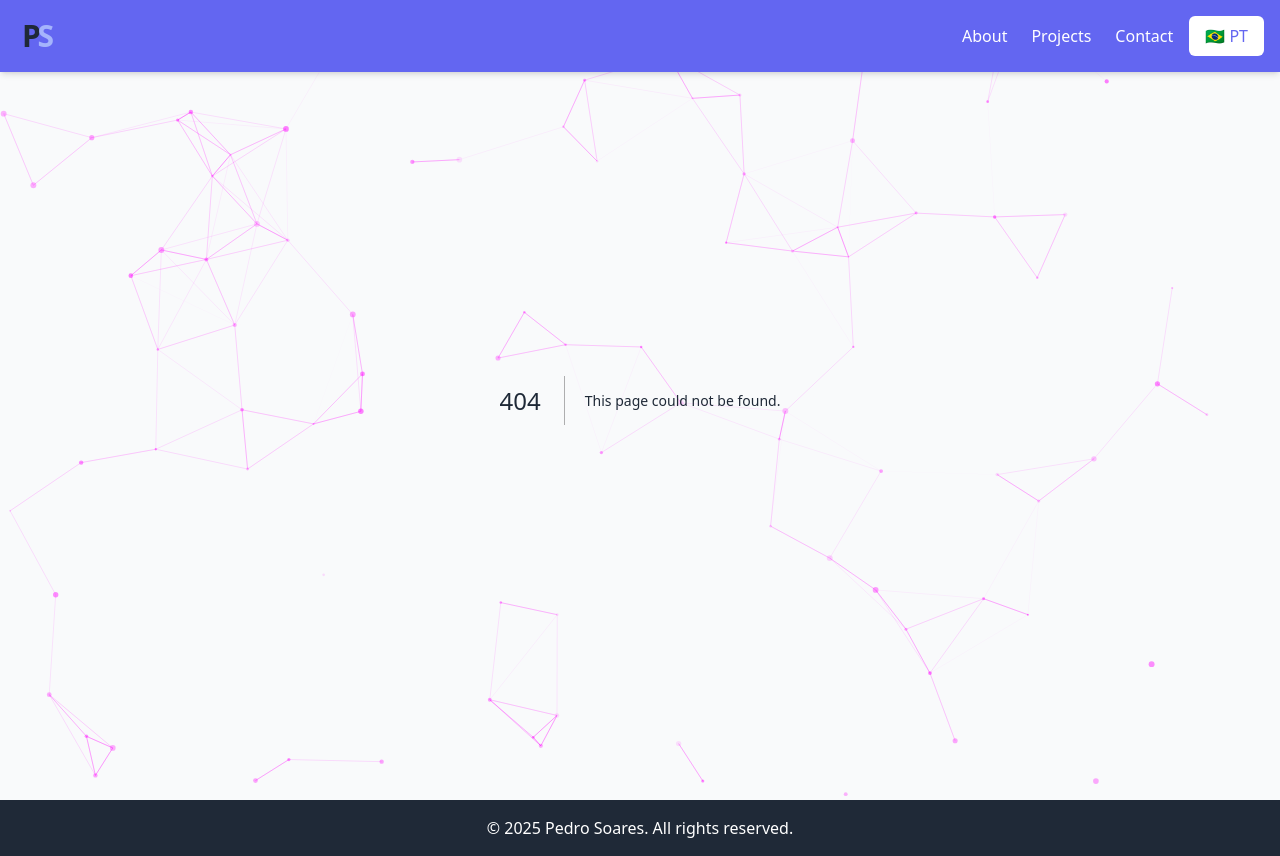
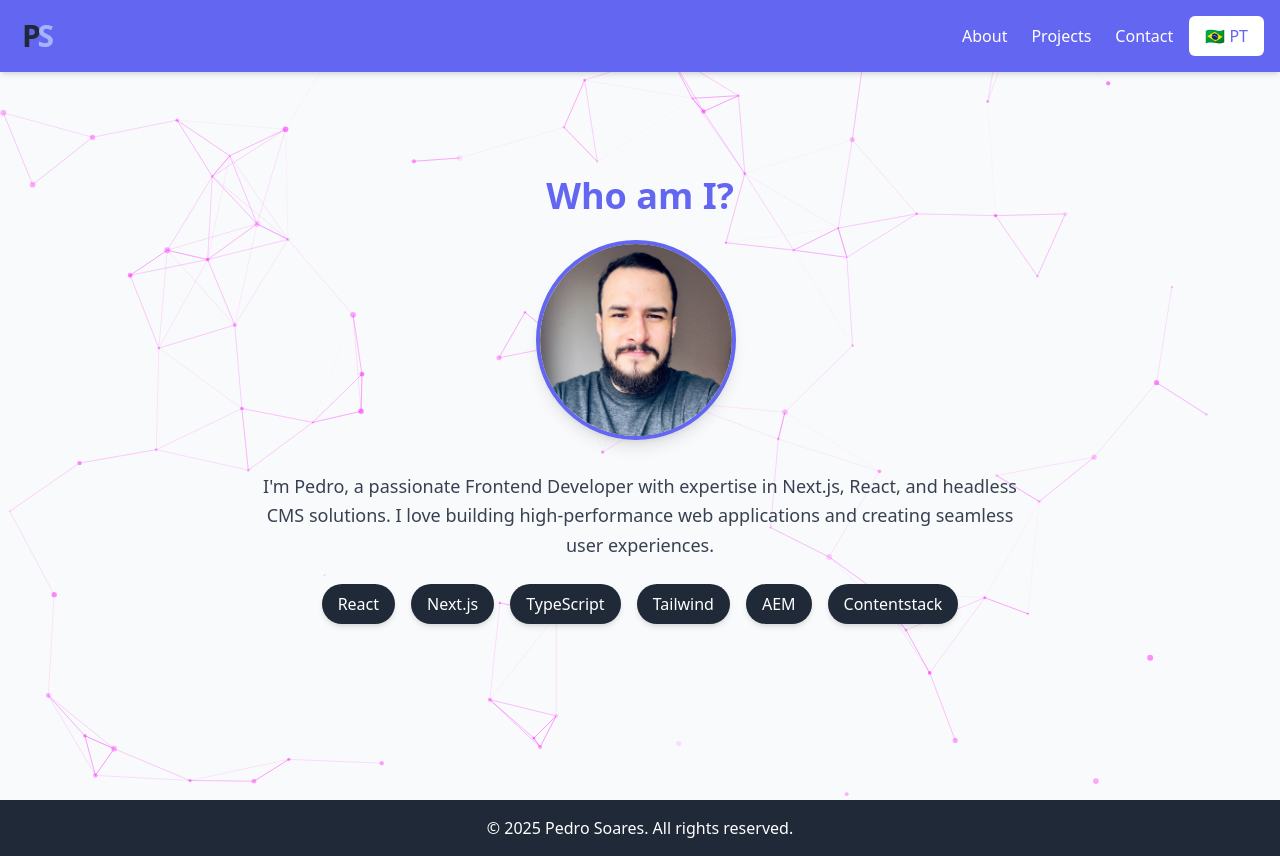
Before and after one commit to pedromssoares/my-portfolio, a Next.js app: page /about in a window 1280 px wide. Before the commit this address had no page. Built offline with nearby package versions, Linux system fonts and the light colour scheme.

Commit message:
feat: add About page with animations and translations

```diff
--- a/src/components/Header.tsx
+++ b/src/components/Header.tsx
@@ -73,7 +73,7 @@ export default function Header() {
 
       {/* 🔹 Navegação para Desktop */}
       <nav className="hidden md:flex space-x-6 ml-auto pr-4">
-        <Link href="#about" className="hover:text-gray-300 transition">
+        <Link href="/about" className="hover:text-gray-300 transition">
           {t("about")}
         </Link>
         <Link href="#projects" className="hover:text-gray-300 transition">
@@ -108,7 +108,7 @@ export default function Header() {
           className="absolute top-16 left-0 w-full bg-primary text-white shadow-md flex flex-col items-center py-4 space-y-4 md:hidden"
         >
           <Link
-            href="#about"
+            href="/about"
             className="hover:text-gray-300 transition"
             onClick={() => setMenuOpen(false)}
           >
--- a/src/locales/en.json
+++ b/src/locales/en.json
@@ -6,5 +6,9 @@
     "about": "About",
     "projects": "Projects",
     "contact": "Contact",
-    "footer": "Pedro Soares. All rights reserved."
+    "footer": "Pedro Soares. All rights reserved.",
+    "aboutMe": {
+      "title": "Who am I?",
+      "description": "I'm Pedro, a passionate Frontend Developer with expertise in Next.js, React, and headless CMS solutions. I love building high-performance web applications and creating seamless user experiences."
+    }
   }
--- a/src/locales/pt-br.json
+++ b/src/locales/pt-br.json
@@ -6,5 +6,9 @@
   "about": "Sobre",
   "projects": "Projetos",
   "contact": "Contato",
-  "footer": "Pedro Soares. Todos os direitos reservados."
+  "footer": "Pedro Soares. Todos os direitos reservados.",
+  "aboutMe": {
+    "title": "Quem sou eu?",
+    "description": "Sou Pedro, um desenvolvedor Frontend apaixonado, especializado em Next.js, React e soluções de CMS Headless. Adoro criar aplicações web de alto desempenho e experiências de usuário incríveis."
+  }
 }
--- /dev/null
+++ b/src/pages/about.tsx
@@ -0,0 +1,65 @@
+import { motion } from "framer-motion";
+import Image from "next/image";
+import { useTranslation } from "react-i18next";
+
+export default function About() {
+  const { t } = useTranslation();
+
+  return (
+    <section className="flex flex-col items-center justify-center text-center min-h-screen px-6">
+      {/* 🔹 Título animado */}
+      <motion.h1
+        initial={{ opacity: 0, y: -20 }}
+        animate={{ opacity: 1, y: 0 }}
+        transition={{ duration: 0.7 }}
+        className="text-4xl font-bold text-primary dark:text-accent mb-6"
+      >
+        {t("aboutMe.title")}
+      </motion.h1>
+
+      {/* 🔹 Imagem de perfil */}
+      <motion.div
+        initial={{ opacity: 0, scale: 0.8 }}
+        animate={{ opacity: 1, scale: 1 }}
+        transition={{ duration: 0.7 }}
+        className="w-40 h-40 md:w-52 md:h-52 mb-6"
+      >
+        <Image
+          src="/avatar.jpeg"
+          alt="Pedro Soares - Desenvolvedor Frontend"
+          width={200}
+          height={200}
+          className="rounded-full shadow-lg border-4 border-primary"
+          priority
+        />
+      </motion.div>
+
+      {/* 🔹 Texto sobre você */}
+      <motion.p
+        initial={{ opacity: 0 }}
+        animate={{ opacity: 1 }}
+        transition={{ delay: 0.3, duration: 0.7 }}
+        className="text-lg text-gray-700 dark:text-gray-300 max-w-3xl leading-relaxed"
+      >
+        {t("aboutMe.description")}
+      </motion.p>
+
+      {/* 🔹 Tecnologias */}
+      <motion.div
+        initial={{ opacity: 0, y: 20 }}
+        animate={{ opacity: 1, y: 0 }}
+        transition={{ delay: 0.5, duration: 0.7 }}
+        className="mt-6 flex flex-wrap justify-center gap-4"
+      >
+        {["React", "Next.js", "TypeScript", "Tailwind", "AEM", "Contentstack"].map((tech, index) => (
+          <span
+            key={index}
+            className="px-4 py-2 bg-secondary text-white rounded-full shadow-md text-sm md:text-base"
+          >
+            {tech}
+          </span>
+        ))}
+      </motion.div>
+    </section>
+  );
+}
```
